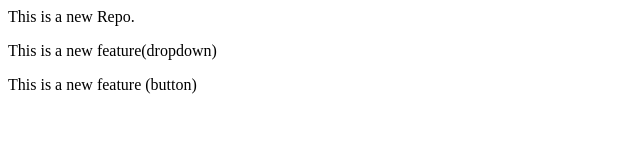
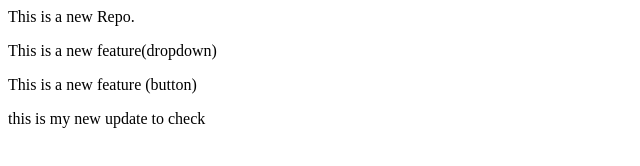
Before and after one commit to Vedant1e9/Localrepo, a plain HTML site: page index.html in a window 1280 px wide. Shown: the whole page, without its empty margins (0-640 px from the left). Drawn offline with Linux system fonts and the light colour scheme.

Commit message:
This is new commit to index

```diff
--- a/index.html
+++ b/index.html
@@ -1,3 +1,4 @@
 <p>This is a new Repo.</p>
 <p>This is a new feature(dropdown)</p>
 <p>This is a new feature (button)</p>
+<p>this is my new update to check</p>
```
